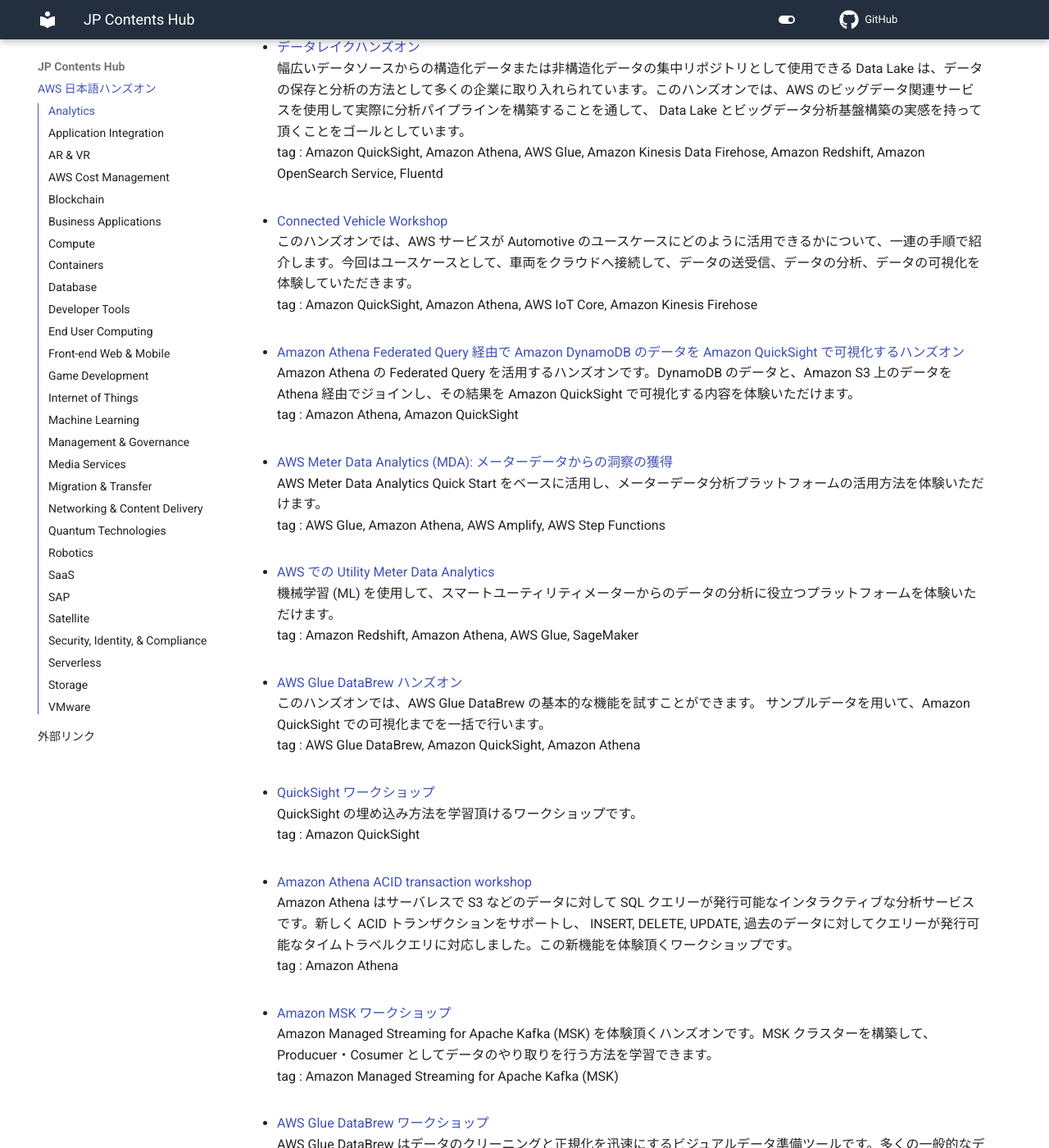
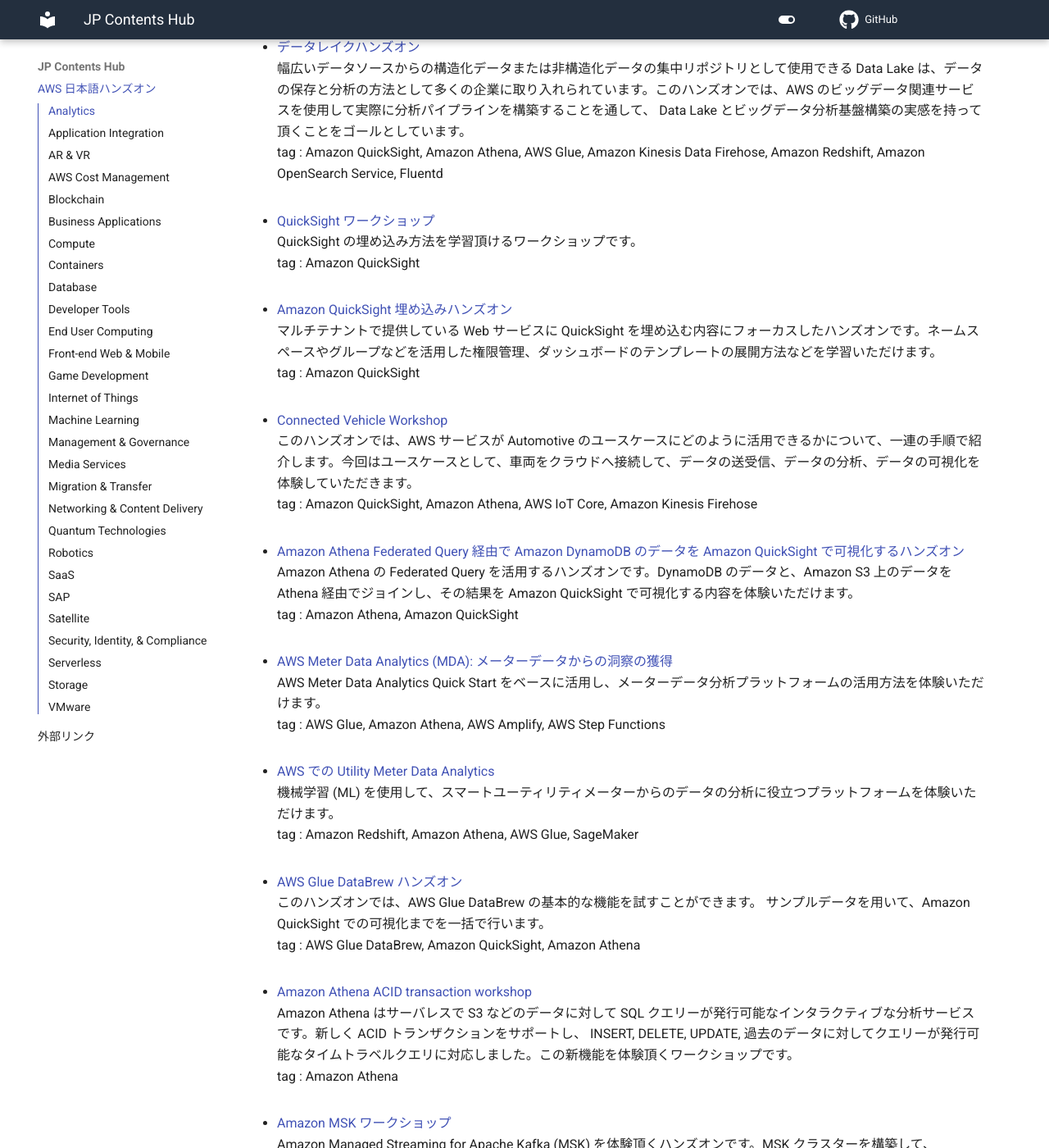
Before and after one commit to aws-samples/jp-contents-hub, an MkDocs documentation site: the page built from content/index.md, in a window 1280 px wide and 1400 px high, scrolled down 1197 px. Shown: the whole window at 82% size. Built offline with MkDocs 1.6.1 and Material for MkDocs 9.7.7, drawn with Linux system fonts in a browser that asks for light colours; comment, search, counter and statistics services are not loaded.

Commit message:
add: 新規ハンズオンコンテンツ追加

```diff
--- a/content/index.md
+++ b/content/index.md
@@ -35,6 +35,14 @@
 幅広いデータソースからの構造化データまたは非構造化データの集中リポジトリとして使用できる Data Lake は、データの保存と分析の方法として多くの企業に取り入れられています。このハンズオンでは、AWS のビッグデータ関連サービスを使用して実際に分析パイプラインを構築することを通して、 Data Lake とビッグデータ分析基盤構築の実感を持って頂くことをゴールとしています。
 tag : Amazon QuickSight, Amazon Athena, AWS Glue, Amazon Kinesis Data Firehose, Amazon Redshift, Amazon OpenSearch Service, Fluentd
 
+- <a href="https://catalog.us-east-1.prod.workshops.aws/workshops/6aab407b-07d0-4a14-8a16-8ffac2f625b8/ja-JP/" target="_blank" onclick="sendClickCount()" onauxclick="sendClickCount()">QuickSight ワークショップ</a>
+QuickSight の埋め込み方法を学習頂けるワークショップです。
+tag : Amazon QuickSight
+
+- <a href="https://awsj-assets-qs.s3.ap-northeast-1.amazonaws.com/workshop/public/jp/index.html" target="_blank" onclick="sendClickCount()" onauxclick="sendClickCount()">Amazon QuickSight 埋め込みハンズオン</a>
+マルチテナントで提供している Web サービスに QuickSight を埋め込む内容にフォーカスしたハンズオンです。ネームスペースやグループなどを活用した権限管理、ダッシュボードのテンプレートの展開方法などを学習いただけます。
+tag : Amazon QuickSight
+
 - <a href="https://dcj71ciaiav4i.cloudfront.net/B27AC3C0-2E0B-11EB-A818-F1507A734DA4/index.html" target="_blank" onclick="sendClickCount()" onauxclick="sendClickCount()">Connected Vehicle Workshop</a>
 このハンズオンでは、AWS サービスが Automotive のユースケースにどのように活用できるかについて、一連の手順で紹介します。今回はユースケースとして、車両をクラウドへ接続して、データの送受信、データの分析、データの可視化を体験していただきます。
 tag : Amazon QuickSight, Amazon Athena, AWS IoT Core, Amazon Kinesis Firehose
```
Also changed, not shown: other parts of content/index.md (+0 -4 lines), README.md (+4 -1 lines).
